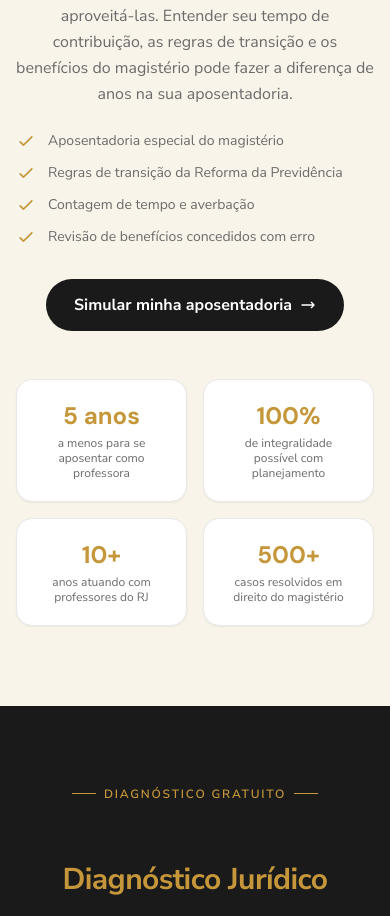
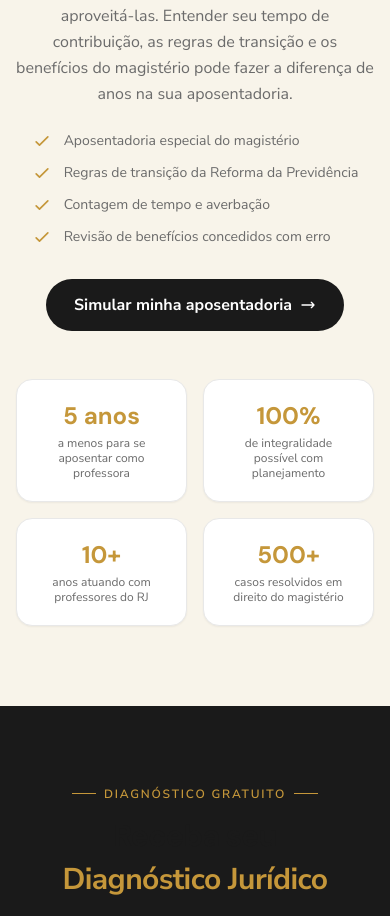
Before and after one commit to TDNobrega/siterogeria, a Next.js app: page /professores in a window 390 px wide. Shown: the part 2508-3424 px from the top of the page. Built offline with nearby package versions, Linux system fonts and the light colour scheme; a web font is replaced by a local one.

Commit message:
Center Aposentadoria list and button on mobile in professores page

```diff
--- a/src/pages/professores.tsx
+++ b/src/pages/professores.tsx
@@ -250,7 +250,7 @@ export default function Professores() {
                     as regras de transição e os benefícios do magistério pode fazer a diferença
                     de anos na sua aposentadoria.
                   </p>
-                  <ul className="space-y-3 mb-8">
+                  <ul className="space-y-3 mb-8 mx-auto lg:mx-0 w-fit">
                     {[
                       'Aposentadoria especial do magistério',
                       'Regras de transição da Reforma da Previdência',
@@ -266,6 +266,7 @@ export default function Professores() {
                       </li>
                     ))}
                   </ul>
+                  <div className="flex justify-center lg:justify-start">
                     <a href="#formulario"
                       className="inline-flex items-center gap-2 bg-ink hover:bg-ink/80
                                  text-white font-subtitle font-bold px-7 py-3.5 rounded-full
@@ -276,6 +277,7 @@ export default function Professores() {
                         <path strokeLinecap="round" strokeLinejoin="round" d="M17 8l4 4m0 0l-4 4m4-4H3" />
                       </svg>
                     </a>
+                  </div>
                 </div>
 
                 <div className="grid grid-cols-2 gap-4">
```
Lines whose indentation alone changed are shown as unchanged.
